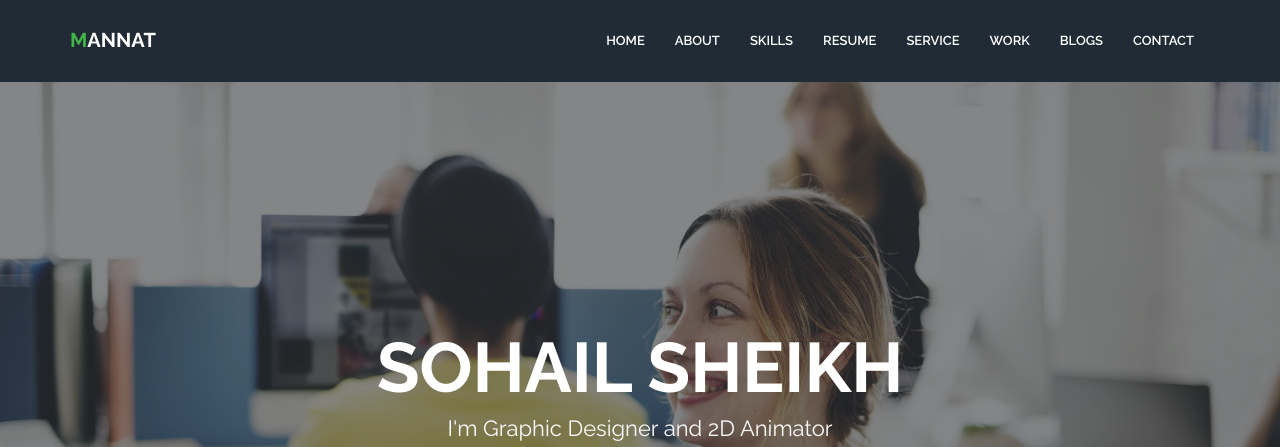
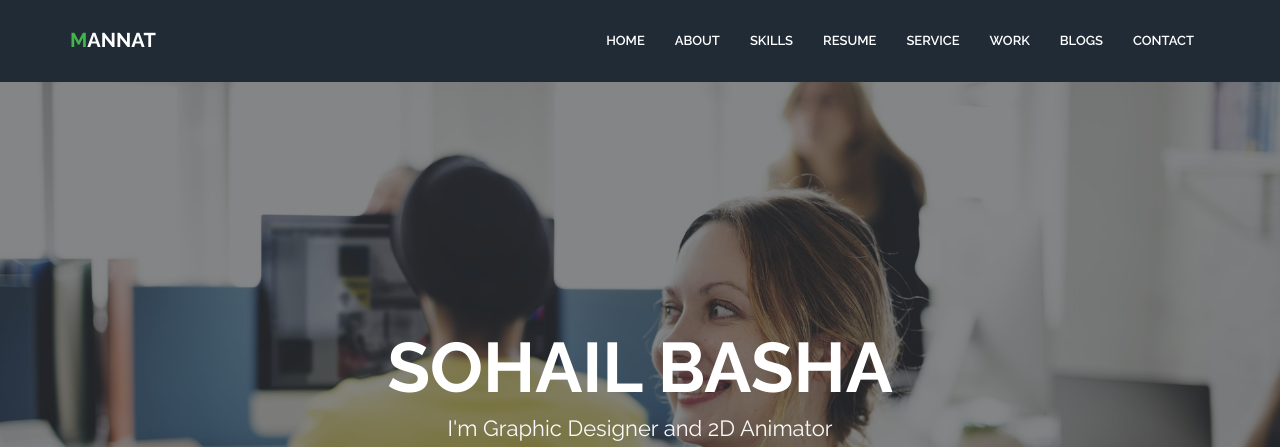
Before and after one commit to Sohailaqeel/Sohailaqeel.github.io, a plain HTML site: page index-2.html in a window 1280 px wide. Shown: the top 447 px of the page. Drawn offline with Linux system fonts and the light colour scheme.

Commit message:
My third commit

```diff
--- a/index-2.html
+++ b/index-2.html
@@ -126,7 +126,7 @@
                         <div class="row">
                             <div class="col-md-12 col-xs-12">
                                 <div class="header-text text-center">
-                                    <h2>SOHAIL SHEIKH</h2>
+                                    <h2>SOHAIL BASHA</h2>
                                     <p>I'm Graphic Designer and 2D Animator</p>
                                     <div class="social-links header-links">
                                         <ul>
```
